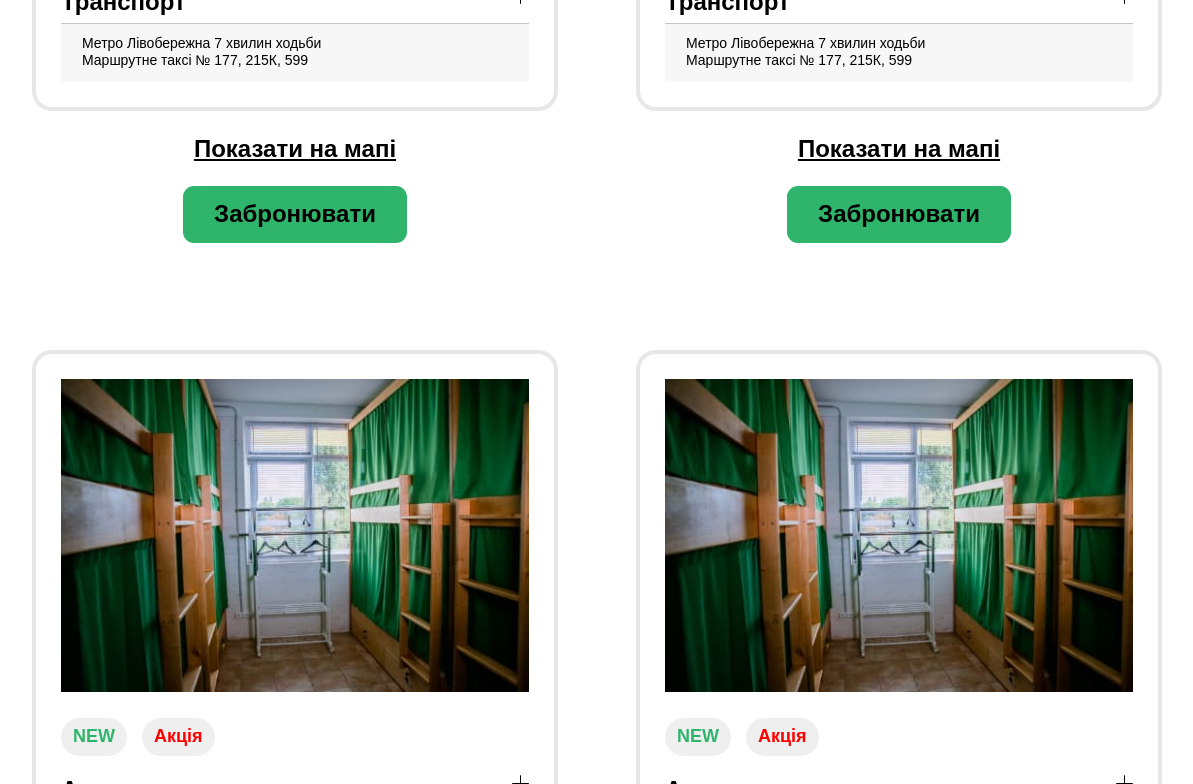
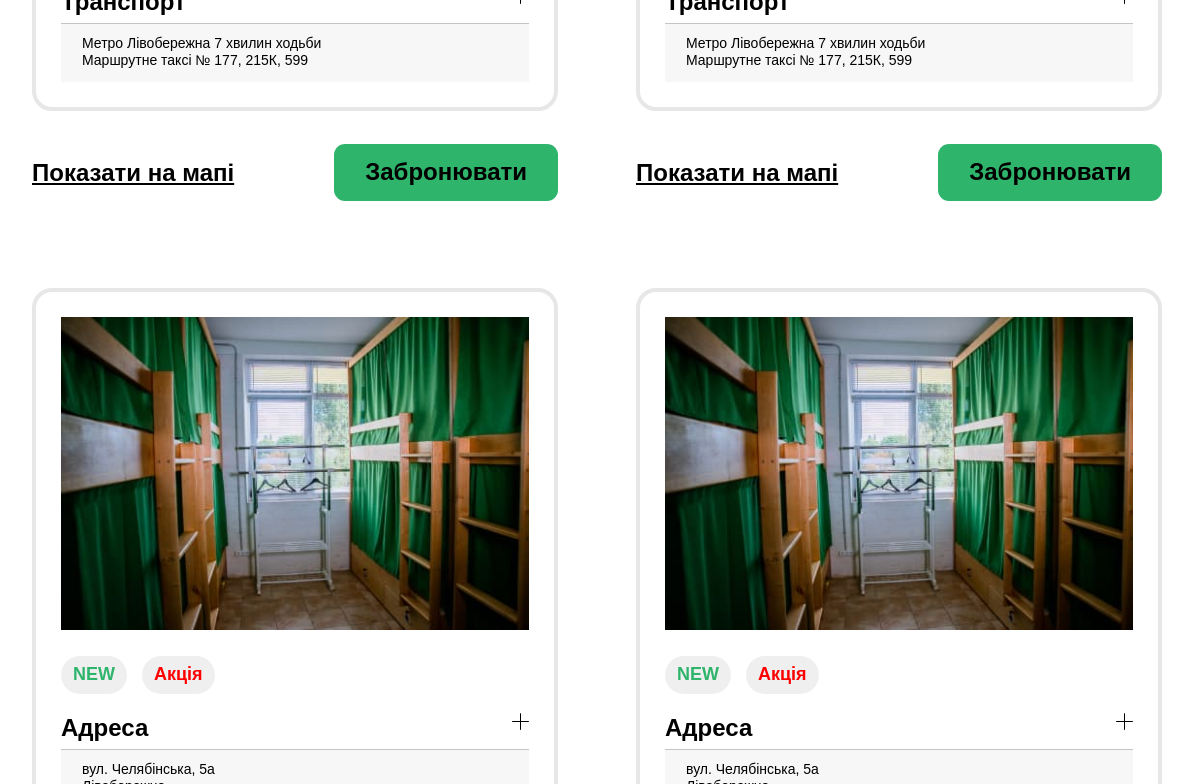
Before and after one commit to AnnMatsarska/test-megapolis, a React (Create React App) app: page / in a window 1536 px wide. Shown: the part 3080-3864 px from the top of the page, without its empty margins (151-1344 px from the left). Built offline with nearby package versions, Linux system fonts and the light colour scheme.

Commit message:
add reviews section style

```diff
--- a/src/components/Description/Description.module.css
+++ b/src/components/Description/Description.module.css
@@ -130,4 +130,19 @@
     .item {
         width: 526px;
     }
+
+    .orderBtn {
+        margin: 0;
+    }
+
+    .endWrapper {
+        display: flex;
+        align-items: center;
+        justify-content: space-between;
+        margin-top: 24px;
+    }
+
+    .descSection {
+        padding-bottom: 121px;
+    }
 }
--- a/src/components/Options/Options.module.css
+++ b/src/components/Options/Options.module.css
@@ -184,4 +184,6 @@
         margin-right: 87px;
     }
 
+
+
 }
--- a/src/components/Reviews/Reviews.jsx
+++ b/src/components/Reviews/Reviews.jsx
@@ -8,7 +8,7 @@ export const Reviews = () => {
     <div className="container">
       <section className={css.reviewsSection}>
         <h2 className={css.reviewTitle}>Відгуки</h2>
-        <ul>
+        <ul className={css.list}>
           {reviews.map(review => {
             return (
               <>
--- a/src/components/Reviews/Reviews.module.css
+++ b/src/components/Reviews/Reviews.module.css
@@ -41,3 +41,27 @@
     font-weight: 400;
     line-height: 1.222;
 }
+
+@media (min-width: 1440px) {
+    .reviewsSection {
+        padding-bottom: 68px;
+    }
+
+    .reviewTitle {
+        margin-bottom: 36px;
+        font-size: 64px;
+        font-weight: 700;
+        line-height: 1.218;
+        text-align: left;
+    }
+
+    .list {
+        display: flex;
+        gap: 37px;
+
+    }
+
+    .reviewItem {
+        width: 361px;
+    }
+}
```
